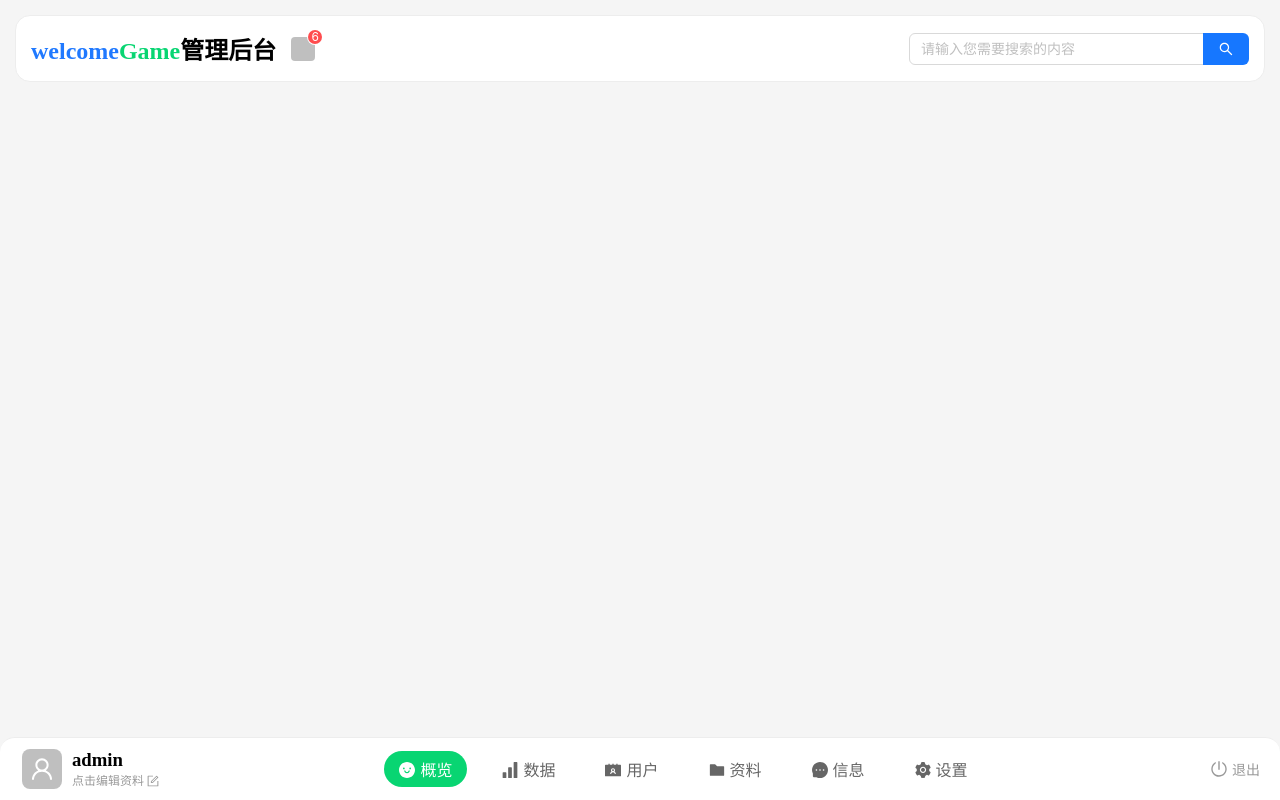
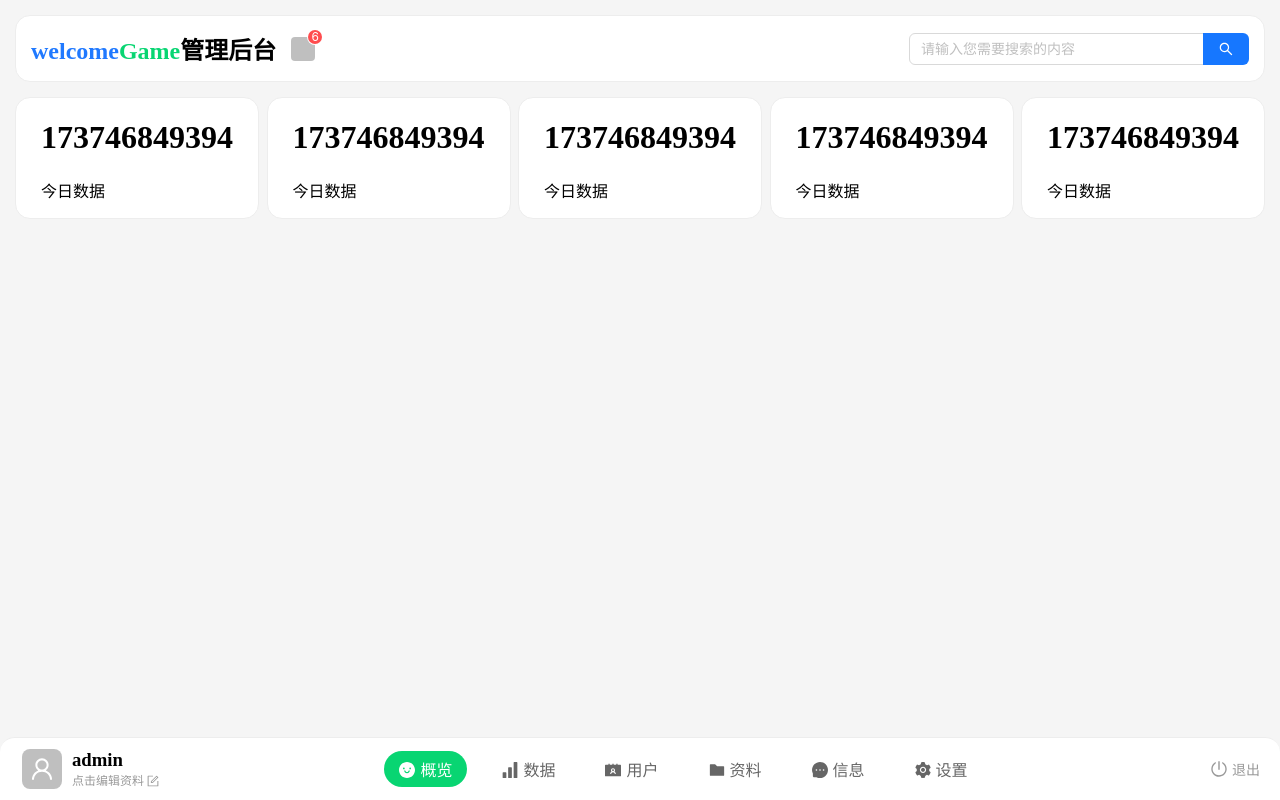
Before and after one commit to pingwukj2022/game, a React (Vite) app: page / in a window 1280 px wide. Built offline with nearby package versions, Linux system fonts and the light colour scheme.

Commit message:
新增了首页主要数据展示样式

```diff
--- a/src/pages/home/home.css
+++ b/src/pages/home/home.css
@@ -135,9 +135,11 @@ ul {
   padding: 15px 0;
 }
 
-.top_left,.search {
+.top_left,
+.search {
   margin: 0 15px;
 }
+
 .search {
   margin-left: auto;
 }
@@ -153,3 +155,18 @@ ul {
 .search {
   width: 340px;
 }
+
+/* 数据展示的样式代码 */
+.data_conter {
+  display: flex;
+  justify-content: space-between;
+  margin: 0 15px;
+}
+
+.data_conter li {
+  background-color: #fff;
+  padding: 0 25px;
+  border-radius: 15px;
+  border: #ededed 1px solid;
+
+}
--- a/src/pages/home/home.jsx
+++ b/src/pages/home/home.jsx
@@ -88,8 +88,30 @@ function Home() {
             enterButton
           />
         </div>
-        <div className="middle">
-
+        <div className="middle"></div>
+        <div className="data">
+          <ul className="data_conter">
+            <li>
+              <h1>173746849394</h1>
+              <p>今日数据</p>
+            </li>
+            <li>
+              <h1>173746849394</h1>
+              <p>今日数据</p>
+            </li>
+            <li>
+              <h1>173746849394</h1>
+              <p>今日数据</p>
+            </li>
+            <li>
+              <h1>173746849394</h1>
+              <p>今日数据</p>
+            </li>
+            <li>
+              <h1>173746849394</h1>
+              <p>今日数据</p>
+            </li>
+          </ul>
         </div>
       </div>
     </>
```
